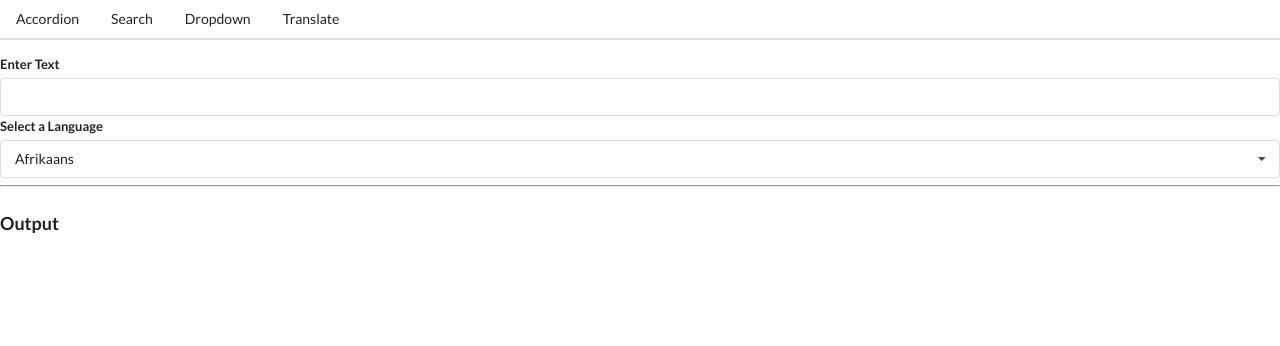
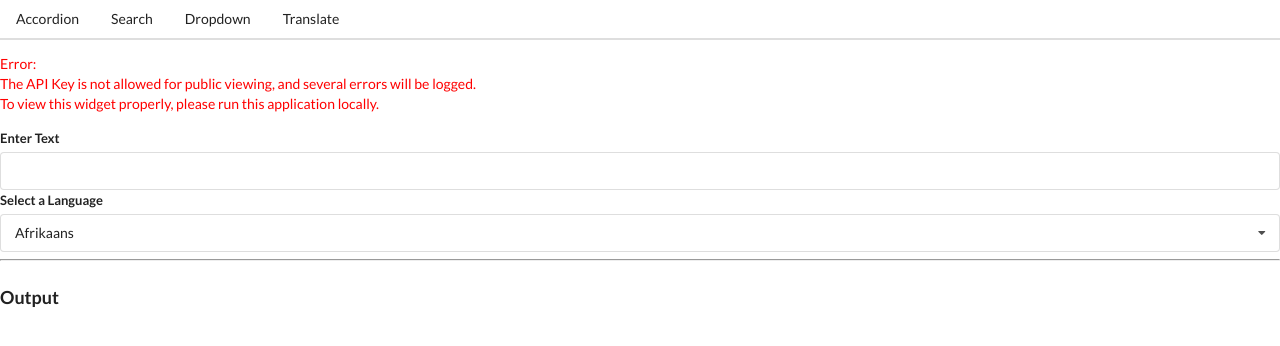
Before and after one commit to mattg-cli/modern-react-redux, a React (Create React App) app in the folder widgets/: page /translate in a window 1280 px wide. Shown: the top 346 px of the page. Built offline with nearby package versions, Linux system fonts and the light colour scheme; no server answers.

Commit message:
adding error text to the translate component for public viewing

```diff
--- a/widgets/src/components/Translate.js
+++ b/widgets/src/components/Translate.js
@@ -15,6 +15,14 @@ const Translate = () => {
 
   return (
     <div>
+      <p style={{ color: 'red' }}>
+        Error:
+        <br />
+        The API Key is not allowed for public viewing, and several errors will
+        be logged.
+        <br />
+        To view this widget properly, please run this application locally.
+      </p>
       <div className="ui form">
         <div className="field">
           <label>Enter Text</label>
```
